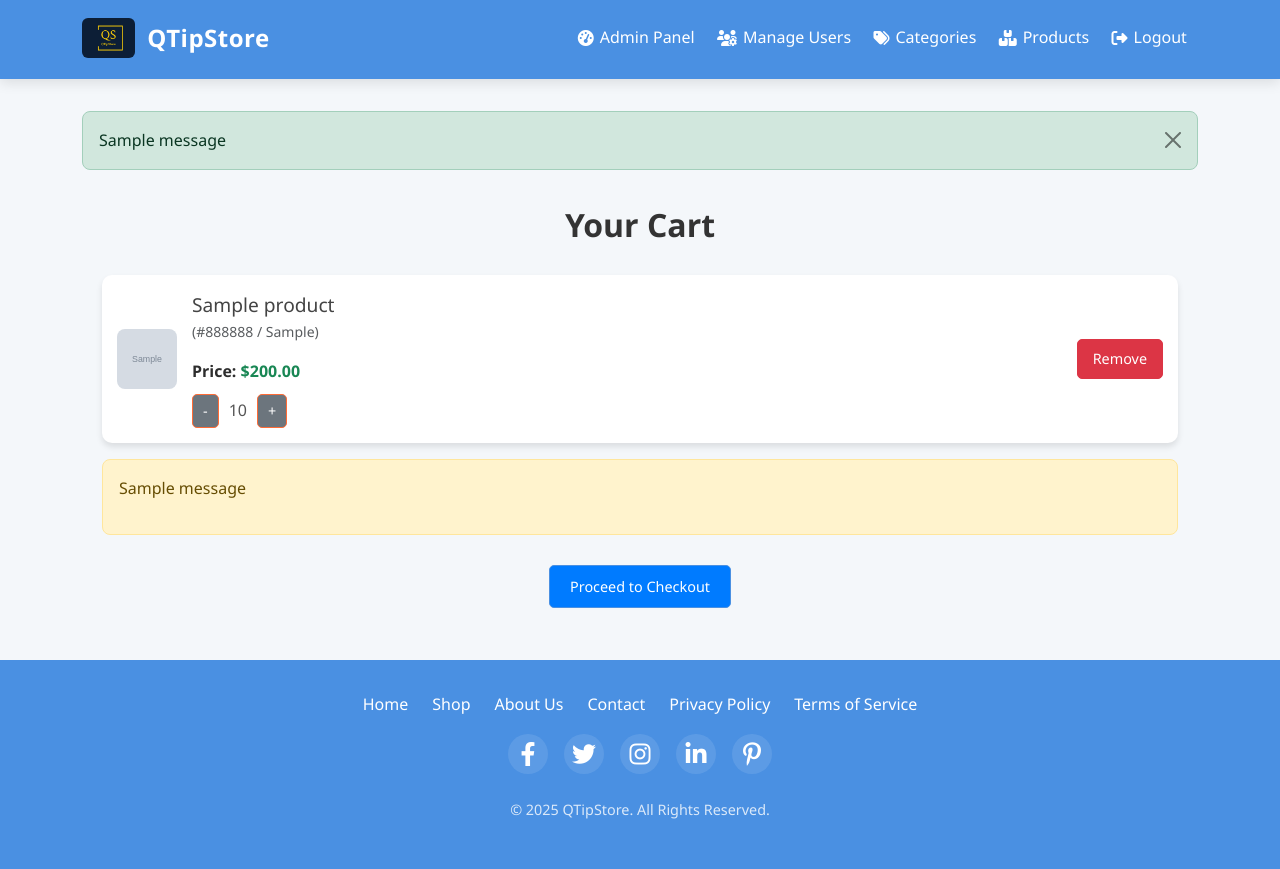
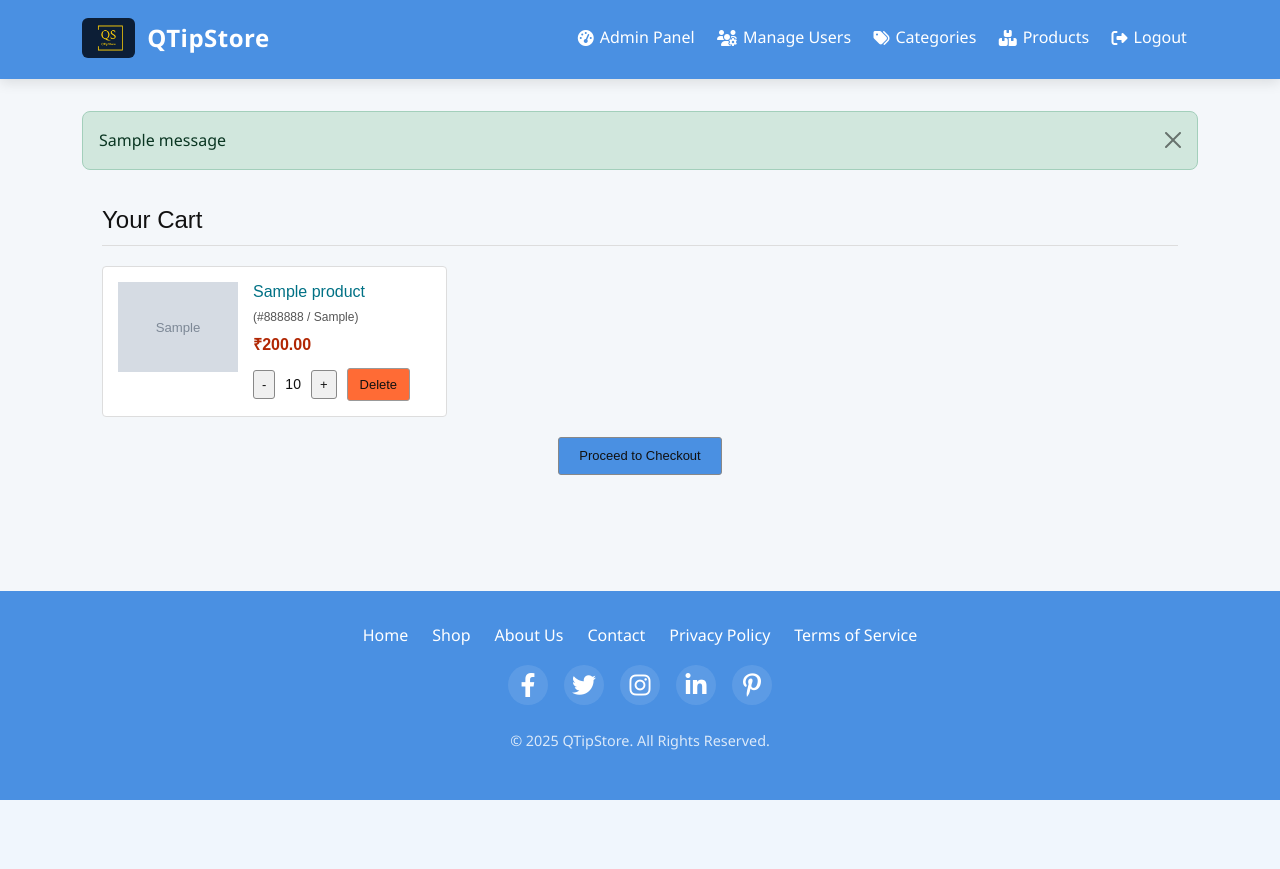
Before and after one commit to vinaykalwala/VindusQTipStore, a Django app: page /cart/viewcart/ in a window 1280 px wide. After the commit the page ends 800 px from the top, so only its background shows below. Run offline with Django 5.2, Linux system fonts and the light colour scheme; a user stored in the database is signed in; tables that the repository leaves empty hold one stand-in row (values such as "Sample post"); grey boxes marked "Sample" are stand-in pictures; one stand-in notice (Sample message) is shown.

Commit message:
should add href in the profile page and have updated the product Details drop down in Product_Details.html and fixed the design of wishlist and cart page after products add in it

```diff
--- a/templates/cart/view_cart.html
+++ b/templates/cart/view_cart.html
@@ -1,61 +1,56 @@
-{% extends 'base.html' %} {% block content %}
+{% extends 'base.html' %}
+{% block content %}
 <div class="cart-container">
     <h2>Your Cart</h2>
 
     {% if cart_items %}
-    <ul class="cart-items">
+    <div class="cart-items">
         {% for item in cart_items %}
-        <li class="cart-item">
-            <div class="cart-item-content">
-                <!-- Display Product Image or Variant Image -->
+        <div class="cart-item">
+            <div class="cart-image-container">
                 {% if item.variant and item.variant.image %}
-                <img src="{{ item.variant.image.url }}" alt="{{ item.variant.color }} Variant" class="cart-image"> {% else %}
-                <img src="{{ item.product.image.url }}" alt="{{ item.product.name }}" class="cart-image"> {% endif %}
-
-                <div class="cart-details">
-                    <!-- Product Name -->
-                    <strong class="cart-name">{{ item.product.name }}</strong>
-
-                    <!-- Variant Details -->
-                    {% if item.variant %}
-                    <p class="text-muted small">({{ item.variant.color }} / {{ item.variant.size }})</p>
+                <img src="{{ item.variant.image.url }}" alt="{{ item.variant.color }} Variant" class="cart-image">
+                {% else %}
+                <img src="{{ item.product.image.url }}" alt="{{ item.product.name }}" class="cart-image">
+                {% endif %}
+            </div>
+            <div class="cart-details">
+                <strong class="cart-name">{{ item.product.name }}</strong>
+                {% if item.variant %}
+                <p class="variant-details">({{ item.variant.color }} / {{ item.variant.size }})</p>
+                {% endif %}
+                <p class="cart-price">
+                    {% if item.product.discount > 0 %}
+                    <span class="price-discounted">₹{{ item.total_price }}</span>
+                    <span class="price-original">₹{{ item.product.price }}</span>
+                    {% else %}
+                    <span class="price-regular">₹{{ item.total_price }}</span>
                     {% endif %}
-
-                    <!-- Price -->
-                    <p class="mb-0">
-                        <strong>Price:</strong> {% if item.product.discount > 0 %}
-                        <span class="text-danger fw-bold">${{ item.total_price }}</span>
-                        <span class="text-muted text-decoration-line-through small">${{ item.product.price }}</span> {% else %}
-                        <span class="text-success fw-bold">${{ item.total_price }}</span> {% endif %}
-                    </p>
-
-                    <!-- Quantity Controls -->
+                </p>
+                <div class="cart-actions">
                     <form method="post" action="{% url 'update-cart' item.id %}" class="quantity-form">
                         {% csrf_token %}
-                        <button type="submit" name="action" value="decrease" class="btn btn-secondary btn-sm">-</button>
+                        <button type="submit" name="action" value="decrease" class="btn btn-quantity">-</button>
                         <span class="quantity">{{ item.quantity }}</span>
-                        <button type="submit" name="action" value="increase" class="btn btn-secondary btn-sm">+</button>
+                        <button type="submit" name="action" value="increase" class="btn btn-quantity">+</button>
                     </form>
+                    <a href="{% url 'remove-from-cart' item.id %}" class="btn btn-delete">Delete</a>
                 </div>
+            </div>
+        </div>
+        {% endfor %}
+    </div>
 
-                <!-- Remove Button -->
-                <a href="{% url 'remove-from-cart' item.id %}" class="btn btn-danger btn-sm">Remove</a>
-            </div>
-        </li>
-        {% endfor %}
-    </ul>
-
-    {% if messages %}
+    <!-- {% if messages %}
     <div class="alert alert-warning mt-3">
         {% for message in messages %}
         <p>{{ message }}</p>
         {% endfor %}
     </div>
-    {% endif %}
+    {% endif %} -->
 
-    <!-- Checkout Button -->
     <div class="checkout-section">
-        <a href="{% url 'place-order' %}" class="btn btn-primary">Proceed to Checkout</a>
+        <a href="{% url 'place-order' %}" class="btn btn-checkout">Proceed to Checkout</a>
     </div>
 
     {% else %}
@@ -66,124 +61,181 @@
     </div>
     {% endif %}
 </div>
-{% endblock %} {% block extra_css %}
+{% endblock %}
+
+{% block extra_css %}
 <style>
-    /* General Container */
-
     .cart-container {
         max-width: 1200px;
         margin: 0 auto;
         padding: 20px;
+        font-family: 'Amazon Ember', Arial, sans-serif;
     }
 
     .cart-container h2 {
-        font-size: 2rem;
-        color: #333;
-        text-align: center;
-        margin-bottom: 30px;
-        font-weight: 600;
+        font-size: 24px;
+        font-weight: 400;
+        color: #111;
+        margin-bottom: 20px;
+        border-bottom: 1px solid #ddd;
+        padding-bottom: 10px;
     }
-    /* Cart Items */
 
     .cart-items {
-        list-style: none;
+        display: grid;
+        grid-template-columns: repeat(auto-fill, minmax(300px, 1fr));
+        gap: 20px;
         padding: 0;
-        display: grid;
-        grid-template-columns: repeat(auto-fit, minmax(300px, 1fr));
-        gap: 20px;
     }
 
     .cart-item {
+        display: flex;
         background: #fff;
-        border-radius: 10px;
-        box-shadow: 0 4px 6px rgba(0, 0, 0, 0.1);
+        border: 1px solid #ddd;
+        border-radius: 4px;
         padding: 15px;
-        transition: transform 0.2s ease, box-shadow 0.2s ease;
+        transition: box-shadow 0.2s ease;
     }
 
     .cart-item:hover {
-        transform: translateY(-5px);
-        box-shadow: 0 6px 12px rgba(0, 0, 0, 0.15);
+        box-shadow: 0 2px 8px rgba(0, 0, 0, 0.1);
     }
 
-    .cart-item-content {
-        display: flex;
-        align-items: center;
-        gap: 15px;
+    .cart-image-container {
+        flex: 0 0 120px;
+        margin-right: 15px;
     }
 
     .cart-image {
-        width: 60px;
-        height: 60px;
-        object-fit: cover;
-        border-radius: 8px;
+        width: 100%;
+        height: auto;
+        max-height: 120px;
+        object-fit: contain;
     }
 
     .cart-details {
         flex: 1;
+        display: flex;
+        flex-direction: column;
     }
 
     .cart-name {
-        font-size: 1.2rem;
-        color: #444;
-        font-weight: 500;
+        font-size: 16px;
+        color: #007185;
+        font-weight: 400;
+        line-height: 1.3;
+        margin: 0 0 5px;
+        text-decoration: none;
+    }
+
+    .cart-name:hover {
+        color: #c45500;
+        text-decoration: underline;
+    }
+
+    .variant-details {
+        font-size: 12px;
+        color: #555;
+        margin: 0 0 5px;
+    }
+
+    .cart-price {
+        margin: 0 0 10px;
+    }
+
+    .price-discounted {
+        font-size: 16px;
+        color: #B12704;
+        font-weight: 700;
+    }
+
+    .price-original {
+        font-size: 12px;
+        color: #888;
+        text-decoration: line-through;
+        margin-left: 5px;
+    }
+
+    .price-regular {
+        font-size: 16px;
+        color: #B12704;
+        font-weight: 700;
+    }
+
+    .cart-actions {
+        display: flex;
+        gap: 10px;
+        align-items: center;
     }
 
     .quantity-form {
         display: flex;
         align-items: center;
-        gap: 10px;
-        margin-top: 10px;
+        gap: 5px;
+    }
+
+    .btn {
+        padding: 6px 12px;
+        font-size: 13px;
+        border-radius: 3px;
+        text-decoration: none;
+        font-weight: 400;
+        text-align: center;
+        cursor: pointer;
+        transition: background-color 0.2s ease;
+    }
+
+    .btn-quantity {
+        background-color: #f0f0f0;
+        border: 1px solid #888;
+        color: #111;
+        padding: 4px 8px;
+    }
+
+    .btn-quantity:hover {
+        background-color: #e0e0e0;
     }
 
     .quantity {
-        font-size: 1rem;
-        color: #555;
+        font-size: 14px;
+        color: #111;
+        padding: 0 5px;
     }
 
-    .btn {
-        padding: 8px 15px;
-        font-size: 0.9rem;
-        border-radius: 5px;
-        text-decoration: none;
-        transition: background-color 0.3s ease;
+    .btn-delete {
+        background-color: #FF6B35;
+        border: 1px solid #999;
+        color: #111;
     }
 
-    .btn-secondary {
-        background-color: #6c757d;
-        color: #fff;
-        padding: 5px 10px;
+    .btn-delete:hover {
+        background-color: #FF6B35;
     }
-
-    .btn-secondary:hover {
-        background-color: #5a6268;
-    }
-
-    .btn-danger {
-        background-color: #dc3545;
-        color: #fff;
-    }
-
-    .btn-danger:hover {
-        background-color: #c82333;
-    }
-    /* Checkout Section */
 
     .checkout-section {
         text-align: center;
-        margin-top: 30px;
+        margin-top: 20px;
     }
 
-    .btn-primary {
-        background-color: #007bff;
-        color: #fff;
-        padding: 10px 20px;
+    .btn-checkout {
+        background-color: #4A90E2;
+        border: 1px solid #888;
+        color: #111;
+        padding: 8px 20px;
     }
 
-    .btn-primary:hover {
-        background-color: #0056b3;
+    .btn-checkout:hover {
+        background-color: #4A90E2;
     }
-    /* Empty Cart */
+
+    /* .alert-warning {
+        background-color: #fff3cd;
+        border-color: #ffeeba;
+        color: #856404;
+        padding: 10px;
+        border-radius: 4px;
+        text-align: center;
+    } */
 
     .empty-cart {
         display: flex;
@@ -210,60 +262,51 @@
         margin-bottom: 20px;
         font-weight: 500;
     }
-    /* Animation for Icon */
+
+    .btn-primary {
+        background-color: #007bff;
+        color: #fff;
+        padding: 10px 20px;
+        border-radius: 6px;
+    }
+
+    .btn-primary:hover {
+        background-color: #0056b3;
+    }
 
     @keyframes pulse {
-        0% {
-            transform: scale(1);
-        }
-        50% {
-            transform: scale(1.1);
-        }
-        100% {
-            transform: scale(1);
-        }
+        0% { transform: scale(1); }
+        50% { transform: scale(1.1); }
+        100% { transform: scale(1); }
     }
-    /* Responsive Design */
 
     @media (max-width: 768px) {
         .cart-items {
             grid-template-columns: 1fr;
         }
-        .cart-item-content {
+
+        .cart-item {
             flex-direction: column;
-            text-align: center;
+            align-items: flex-start;
         }
+
+        .cart-image-container {
+            width: 100%;
+            margin-bottom: 10px;
+        }
+
+        .cart-actions {
+            flex-direction: column;
+            width: 100%;
+            gap: 5px;
+        }
+
         .quantity-form {
-            justify-content: center;
+            justify-content: flex-start;
         }
-        .btn-danger {
-            margin-top: 10px;
-        }
-        .cart-name {
-            font-size: 1.1rem;
-        }
-        .empty-cart i {
-            font-size: 60px;
-        }
-        .empty-cart p {
-            font-size: 1.3rem;
-        }
-    }
 
-    @media (max-width: 480px) {
-        .cart-container {
-            padding: 10px;
-        }
-        .cart-container h2 {
-            font-size: 1.5rem;
-        }
-        .cart-image {
-            width: 50px;
-            height: 50px;
-        }
         .btn {
-            padding: 6px 12px;
-            font-size: 0.8rem;
+            width: 100%;
         }
     }
 </style>
--- a/templates/products/product_detail.html
+++ b/templates/products/product_detail.html
@@ -88,7 +88,6 @@
         {% endif %}
     </div>
 
-    <!-- Product Description with Accordion -->
     <div class="accordion mb-4" id="productAccordion">
         <div class="accordion-item border-0 shadow-sm">
             <h2 class="accordion-header">
@@ -97,13 +96,12 @@
                 </button>
             </h2>
             <div id="descriptionCollapse" class="accordion-collapse collapse" data-bs-parent="#productAccordion">
-                <div class="accordion-body">
+                <div class="accordion-body" style="max-height: 300px; overflow-y: auto;">
                     {{ product.description }}
                 </div>
             </div>
         </div>
     </div>
-
 
     <script>
         const dropdown = document.getElementById("description-dropdown");
```
Also changed, not shown: templates/cart/view_wishlist.html (+103 -85 lines), templates/users/profile.html (+11 -8 lines).
